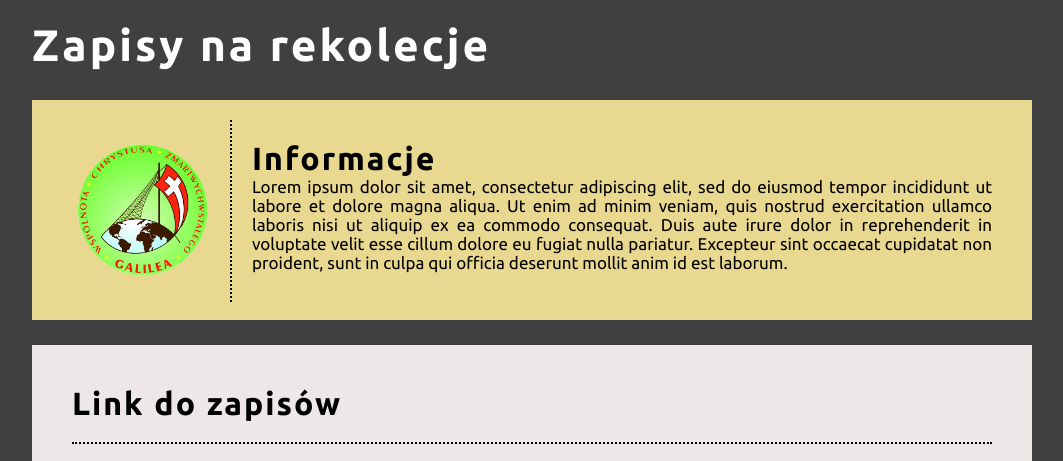
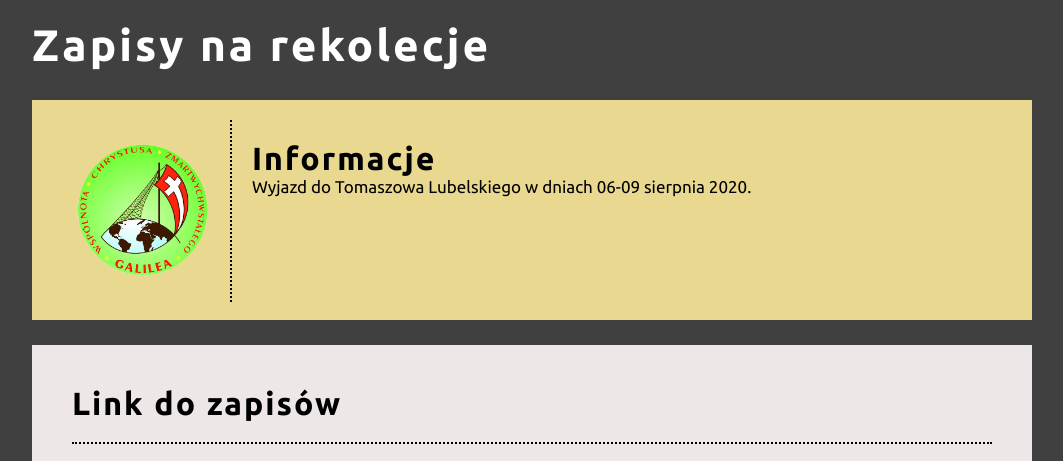
Before and after one commit to wz7475/zapisy-na-rekolekcje, a plain HTML site: page index.html in a window 1280 px wide. Shown: the top 461 px of the page, without its empty margins (108-1171 px from the left). Drawn offline with Linux system fonts and the light colour scheme.

Commit message:
Change info

```diff
--- a/index.html
+++ b/index.html
@@ -26,11 +26,7 @@
             </div>
             <div id="topbarR">
                 <span class="bigtitle">Informacje<br /></span>
-                Lorem ipsum dolor sit amet, consectetur adipiscing elit, sed do eiusmod tempor incididunt ut labore et
-                dolore magna aliqua. Ut enim ad minim veniam, quis nostrud exercitation ullamco laboris nisi ut aliquip
-                ex ea commodo consequat. Duis aute irure dolor in reprehenderit in voluptate velit esse cillum dolore eu
-                fugiat nulla pariatur. Excepteur sint occaecat cupidatat non proident, sunt in culpa qui officia
-                deserunt mollit anim id est laborum.
+                Wyjazd do Tomaszowa Lubelskiego w dniach 06-09 sierpnia 2020.
             </div>
             <div style="clear: both;"></div>
         </div>
```
